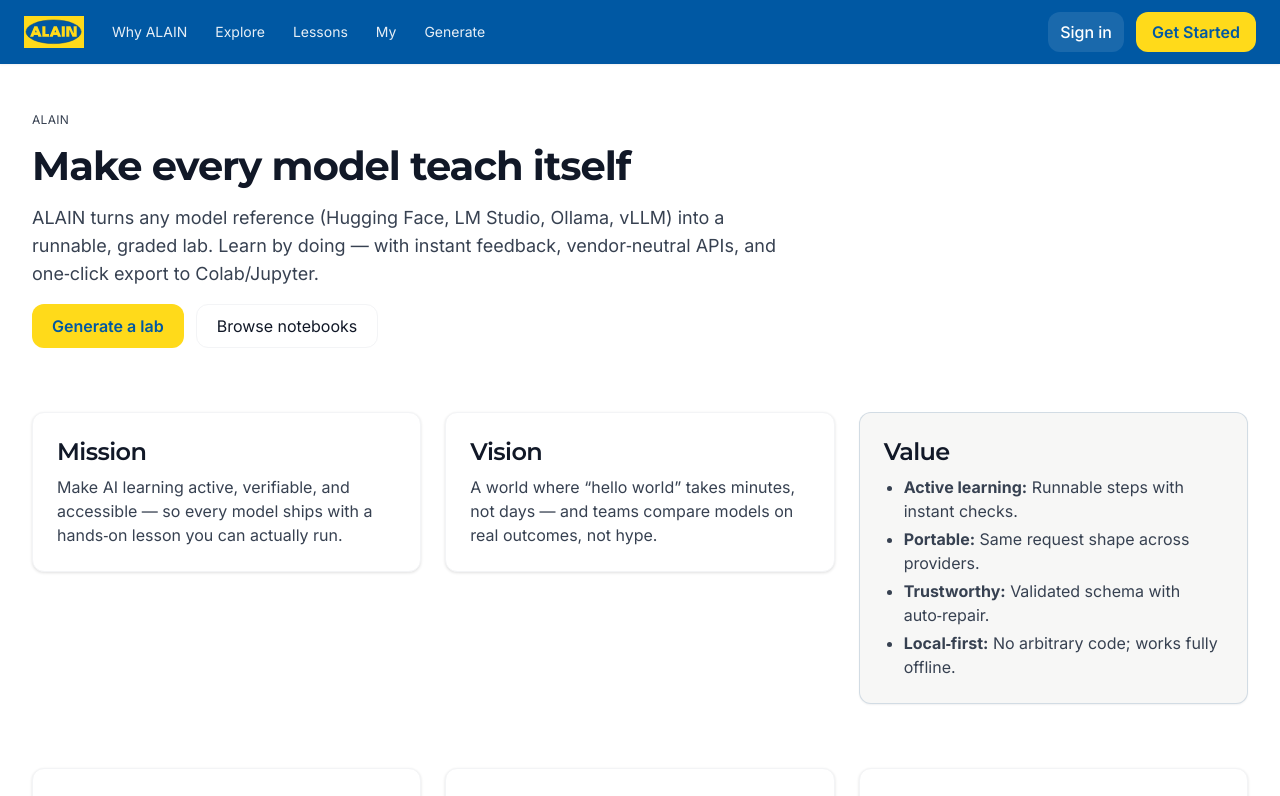
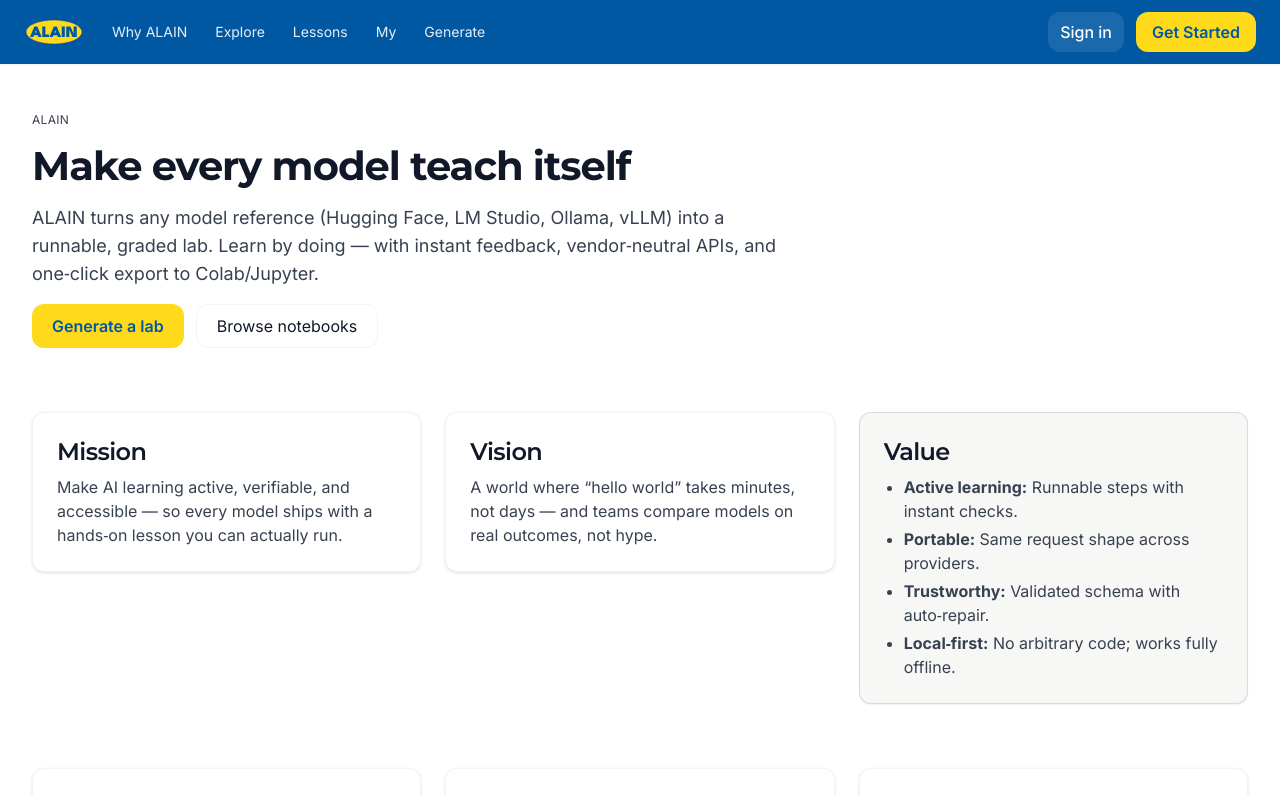
Before and after one commit to daniel-p-green/alain-ai-learning-platform, a Next.js app in the folder web/: page / in a window 1280 px wide. Shown: the top 796 px of the page. Built offline with nearby package versions, Linux system fonts and the light colour scheme; no server answers.

Commit message:
web: switch header logo to primary blue; let explicit variant override theme toggle

```diff
--- a/web/components/BrandLogo.tsx
+++ b/web/components/BrandLogo.tsx
@@ -11,8 +11,9 @@
 // - If documentElement has class "theme-yellow", forces yellow variant
 // - Otherwise uses prop or defaults to blue variant
 export default function BrandLogo({ variant, width = 160, height = 40, className = "" }: Props) {
-  let v: "blue" | "yellow" = variant || "blue";
-  if (typeof document !== "undefined") {
+  // If an explicit variant prop is provided, prefer it over the theme toggle.
+  let v: "blue" | "yellow" = variant ?? "blue";
+  if (!variant && typeof document !== "undefined") {
     if (document.documentElement.classList.contains("theme-yellow")) v = "yellow";
   }
   const src = v === "yellow" ? "/brand/ALAIN_logo_primary_yellow-bg.svg" : "/brand/ALAIN_logo_primary_blue-bg.svg";
--- a/web/components/NavBar.tsx
+++ b/web/components/NavBar.tsx
@@ -14,8 +14,7 @@
       <div className="mx-auto max-w-7xl px-4 md:px-6 h-16 flex items-center justify-between">
         <div className="flex items-center gap-6">
           <Link href="/" className="h-10 flex items-center focus:outline-none focus-visible:ring-2 focus-visible:ring-white focus-visible:ring-offset-2 focus-visible:ring-offset-alain-blue rounded" aria-label="ALAIN Home">
-            {/* Yellow variant on blue bar for optimal contrast */}
-            <BrandLogo variant="yellow" className="h-8 w-auto" />
+            <BrandLogo variant="blue" className="h-8 w-auto" />
           </Link>
           <div className="hidden md:flex items-center gap-5">
             {newHome && (
```
